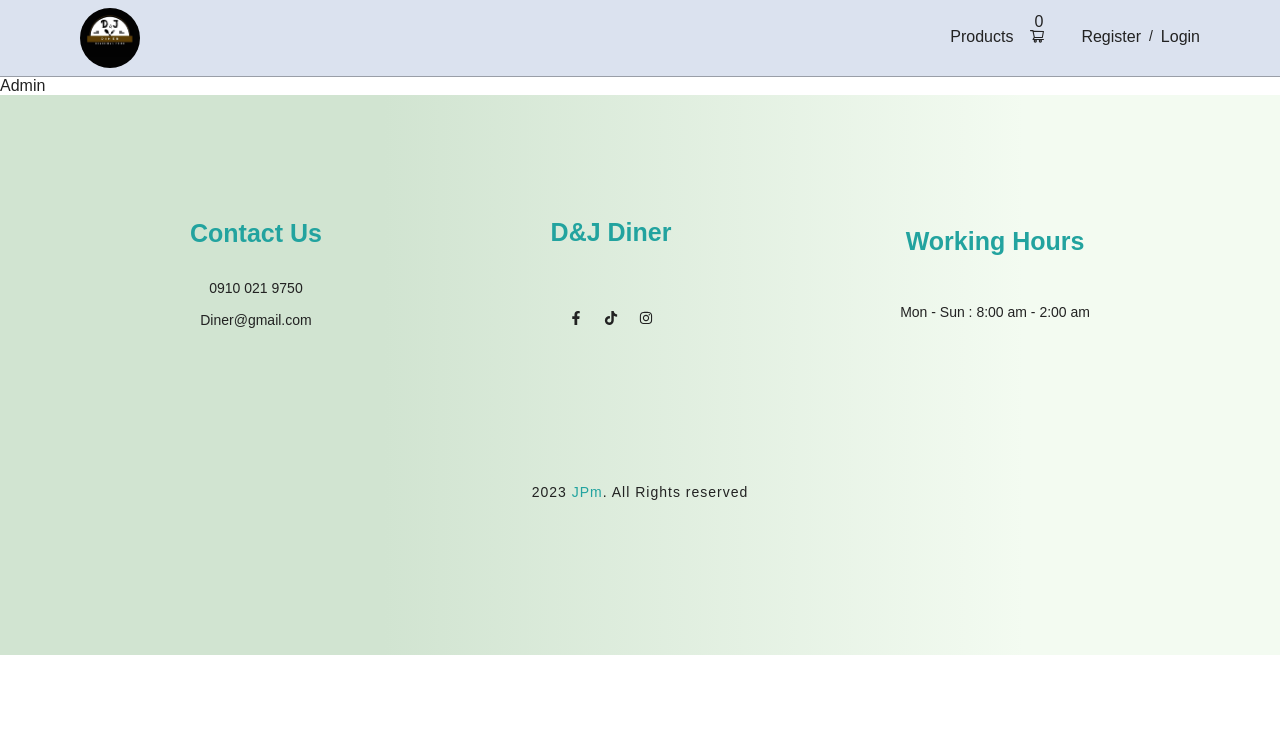
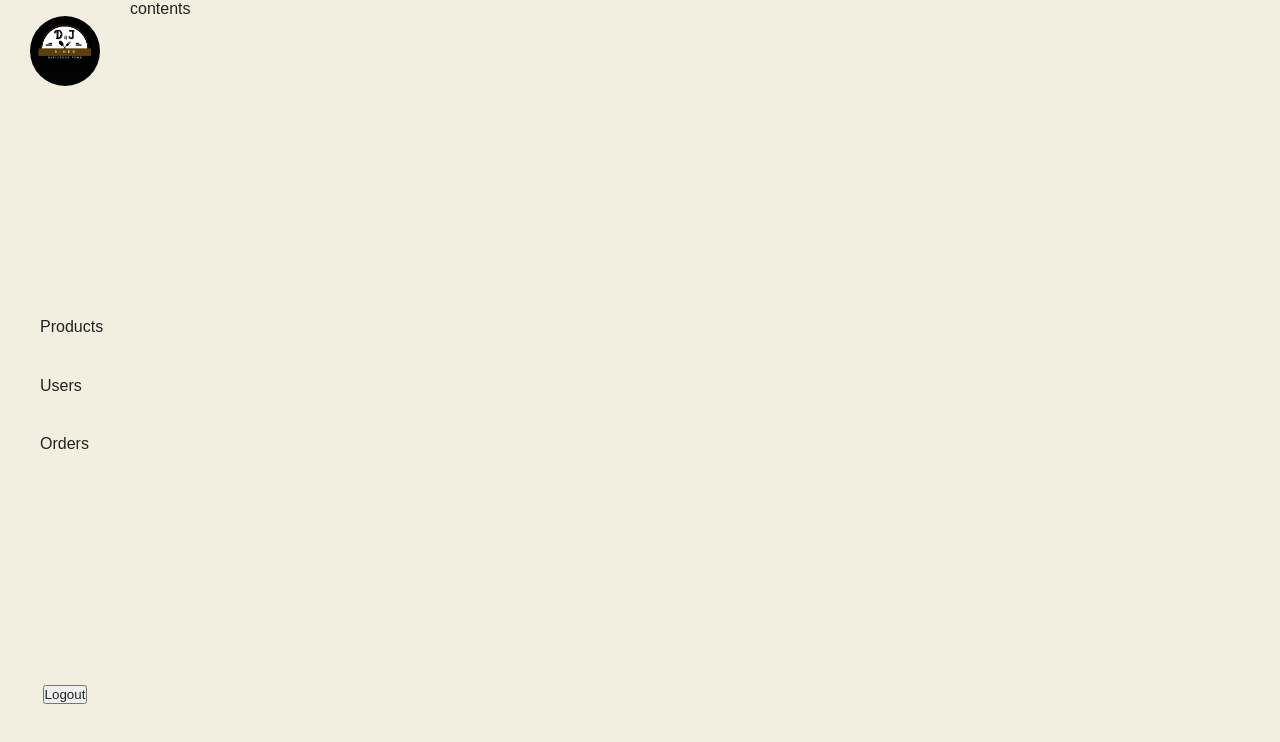
Before and after one commit to JpMayor1/MERN_E-commerce, a React (Create React App) app in the folder client/: page /admin in a window 1280 px wide. Shown: the top 742 px of the page. Built offline with nearby package versions, Linux system fonts and the light colour scheme.

Commit message:
admin on process

```diff
--- a/client/src/components/Navbar/Navbar.jsx
+++ b/client/src/components/Navbar/Navbar.jsx
@@ -9,7 +9,7 @@ function Navbar() {
         <div className="navbar-container">
             <div className="navbar-wrapper">
                 <Link to="/">
-                    <img src={Logo} alt="" />
+                    <img src={Logo} alt="logo" />
                 </Link>
                 <div className="navbar-links">
                     <div className="navbar-products">
--- a/client/src/index.js
+++ b/client/src/index.js
@@ -1,11 +1,18 @@
-import React from 'react';
-import ReactDOM from 'react-dom/client';
-import App from './App';
-import { BrowserRouter } from 'react-router-dom';
+import React from "react";
+import ReactDOM from "react-dom/client";
+import App from "./App";
+import { BrowserRouter } from "react-router-dom";
+import { Provider } from "react-redux";
+import { PersistGate } from "redux-persist/integration/react";
+import { store, persistor } from "./redux/store";
 
-const root = ReactDOM.createRoot(document.getElementById('root'));
+const root = ReactDOM.createRoot(document.getElementById("root"));
 root.render(
-  <BrowserRouter>
-    <App />
-  </BrowserRouter>
+    <Provider store={store}>
+        <PersistGate persistor={persistor}>
+            <BrowserRouter>
+                <App />
+            </BrowserRouter>
+        </PersistGate>
+    </Provider>
 );
--- a/client/src/pages/Admin/Admin.css
+++ b/client/src/pages/Admin/Admin.css
@@ -0,0 +1,68 @@
+.admin-container {
+    height: 100vh;
+    width: 100vw;
+    position: absolute;
+    top: 0;
+    left: 0;
+    z-index: 999;
+    background: var(--primary-color);
+    display: flex;
+}
+
+.admin-container .left-navbar {
+    height: 100vh;
+    width: 130px;
+    display: flex;
+    justify-content: center;
+    align-items: center;
+    padding: 1rem 0;
+}
+
+.admin-container .left-navbar .left-navbar-wrapper {
+    height: 100%;
+    width: 100%;
+    display: flex;
+    flex-direction: column;
+    justify-content: space-between;
+    align-items: center;
+    padding-bottom: 5rem;
+}
+
+.admin-container .left-navbar .left-navbar-wrapper .navigation {
+    height: 200px;
+    width: 100%;
+    display: flex;
+    flex-direction: column;
+    align-items: center;
+    justify-content: space-evenly;
+
+}
+
+.navigation .products,.navigation .users, .navigation .orders {
+    width: 100%;
+    padding: 0.5em 0;
+    text-align: start;
+    cursor: pointer;
+}
+
+.navigation .products:hover,.navigation .users:hover, .navigation .orders:hover {
+    background: var(--btn-color);
+}
+
+.navigation .products p,.navigation .users p, .navigation .orders p {
+    font-size: 16px;
+    padding-left: 40px;
+    pointer-events: none;
+}
+
+.left-navbar-logo {
+    height: 70px;
+    width: 70px;
+    object-fit: cover;
+}
+
+.left-navbar-logo img {
+    height: 100%;
+    width: 100%;
+    border-radius: 50%;
+}
--- a/client/src/pages/Admin/Admin.jsx
+++ b/client/src/pages/Admin/Admin.jsx
@@ -1,9 +1,37 @@
 import React from 'react'
 import "./Admin.css"
+import Logo from "../../assets/logo.jpg";
 
 function Admin() {
   return (
-    <div>Admin</div>
+    <div className='admin-container'>
+      <div className="left-navbar">
+        <div className="left-navbar-wrapper">
+          <div className="left-navbar-logo">
+          <img src={Logo} alt="logo" />
+          </div>
+          <div className="navigation">
+            <div className="products">
+              <p>Products</p>
+            </div>
+            <div className="users">
+              <p>Users</p>
+            </div>
+            <div className="orders">
+              <p>Orders</p>
+            </div>
+          </div>
+          <div className="logout">
+            <button className="btn">
+              Logout
+            </button>
+          </div>
+        </div>
+      </div>
+      <div className="admin-content">
+        contents
+      </div>
+    </div>
   )
 }
 
--- a/client/src/pages/Auth/Adminregister.jsx
+++ b/client/src/pages/Auth/Adminregister.jsx
@@ -1,6 +1,8 @@
 import React, { useState } from "react";
 import { Link, useNavigate } from "react-router-dom";
 import "./Auth.css";
+import { useDispatch } from "react-redux";
+import { register } from "../../redux/authSlice";
 
 function Adminregister() {
     const [username, setUsername] = useState("");
@@ -10,6 +12,7 @@ function Adminregister() {
     const [adminSecretKey, setAdminSecretKey] = useState("");
     const [error, setError] = useState(false);
     const navigate = useNavigate();
+    const dispatch = useDispatch();
 
     const handleRegister = async (e) => {
         e.preventDefault();
@@ -39,7 +42,7 @@ function Adminregister() {
                 throw new Error("Invalid inputs! try again.");
             }
             const data = await res.json();
-            console.log(data);
+            dispatch(register(data));
             navigate("/admin/login");
         } catch (error) {
             setError(error.message);
@@ -106,6 +109,9 @@ function Adminregister() {
                     <Link to="/admin/login">
                         Already have an account? <p>Login now !</p>
                     </Link>
+                    <Link to="/register">
+                        Register as User<p>Here!</p>
+                    </Link>
                 </form>
                 {error && (
                     <div className="error-msg">
--- a/client/src/pages/Auth/Auth.css
+++ b/client/src/pages/Auth/Auth.css
@@ -73,18 +73,20 @@
 .login-container .wrapper a {
     text-decoration: none;
     color: var(--text-color);
-    margin-top: 15px;
+    margin-top: 5px;
     background-color: var(--primary-color);
+    font-size: 14px;
 }
 
 .login-container .wrapper a p {
     width: 100px;
-    border-bottom: 1px solid var(--black-light);
+    border-bottom: 1px solid rgba(0, 0, 0, 0.3);
     padding-bottom: 0.2rem;
     margin: 0 auto;
-    margin-top: 10px;
+    margin-top: 5px;
     text-align: center;
     background-color: var(--primary-color);
+    font-size: 14px;
 }
 
 .login-container .wrapper a p:hover {
--- a/client/src/pages/Auth/Login.jsx
+++ b/client/src/pages/Auth/Login.jsx
@@ -36,7 +36,7 @@ function Login() {
     return (
         <div className="login-container">
             <div className="wrapper">
-        <h2 className="title">Login</h2>
+                <h2 className="title">Login as User</h2>
                 <form onSubmit={handleLogin}>
                     <label htmlFor="email">
                         <input
@@ -59,6 +59,9 @@ function Login() {
                     <Link to="/register">
                         Don't have an account? <p>Register now !</p>
                     </Link>
+                    <Link to="/admin/login">
+                        Login as Admin<p>Here!</p>
+                    </Link>
                 </form>
                 {error && (
                     <div className="error-msg">
--- a/client/src/pages/Auth/Register.jsx
+++ b/client/src/pages/Auth/Register.jsx
@@ -41,7 +41,7 @@ function Register() {
     return (
         <div className="login-container">
             <div className="wrapper">
-                <h2 className="title">Register</h2>
+                <h2 className="title">Register as User</h2>
                 <form onSubmit={handleRegister}>
                     <label htmlFor="username">
                         <input
@@ -86,6 +86,9 @@ function Register() {
                     <Link to="/login">
                         Already have an account? <p>Login now !</p>
                     </Link>
+                    <Link to="/admin/register">
+                        Register as Admin<p>Here!</p>
+                    </Link>
                 </form>
                 {error && (
                     <div className="error-msg">
--- a/client/src/redux/authSlice.js
+++ b/client/src/redux/authSlice.js
@@ -1,32 +1,36 @@
-import {createSlice} from '@reduxjs/toolkit'
+import { createSlice } from "@reduxjs/toolkit";
 
 const initialState = {
     admin: null,
+    user: null,
     token: null,
-}
+};
 
 export const authSlice = createSlice({
-    name: 'auth',
+    name: "auth",
     initialState,
     reducers: {
-        login(state, action){
-            localStorage.clear()
-            state.admin = action.payload.others
-            state.token = action.payload.token
+        login(state, action) {
+            localStorage.clear();
+            state.user = action.payload.others;
+            state.admin = action.payload.others;
+            state.token = action.payload.token;
         },
-        register(state, action){
-            localStorage.clear()
-            state.admin = action.payload.others
-            state.token = action.payload.token
+        register(state, action) {
+            localStorage.clear();
+            state.user = action.payload.others;
+            state.admin = action.payload.others;
+            state.token = action.payload.token;
         },
-        logout(state, action){
-            state.admin = null
-            state.token = null
-            localStorage.clear()
-        }
-    }
-})
+        logout(state, action) {
+            state.user = null;
+            state.admin = null;
+            state.token = null;
+            localStorage.clear();
+        },
+    },
+});
 
-export const { login, register, logout } = authSlice.actions
+export const { login, register, logout } = authSlice.actions;
 
-export default authSlice.reducer
+export default authSlice.reducer;
```
Also changed, not shown: client/src/pages/Auth/Adminlogin.jsx (+74 -5 lines). Lines whose indentation alone changed are shown as unchanged.
